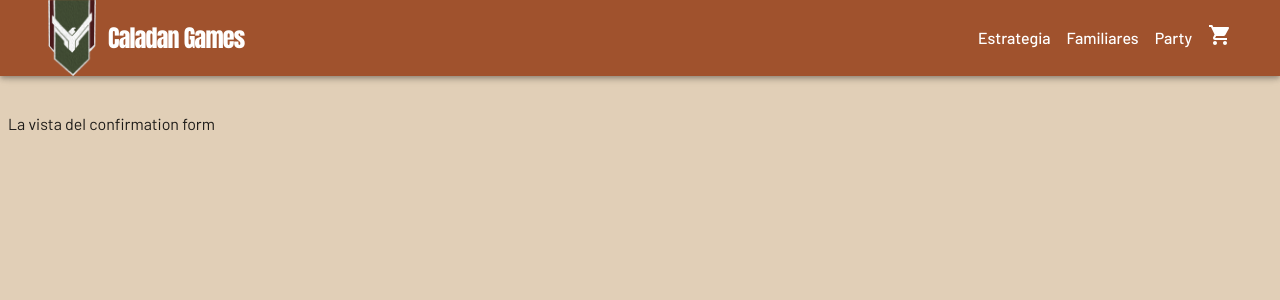
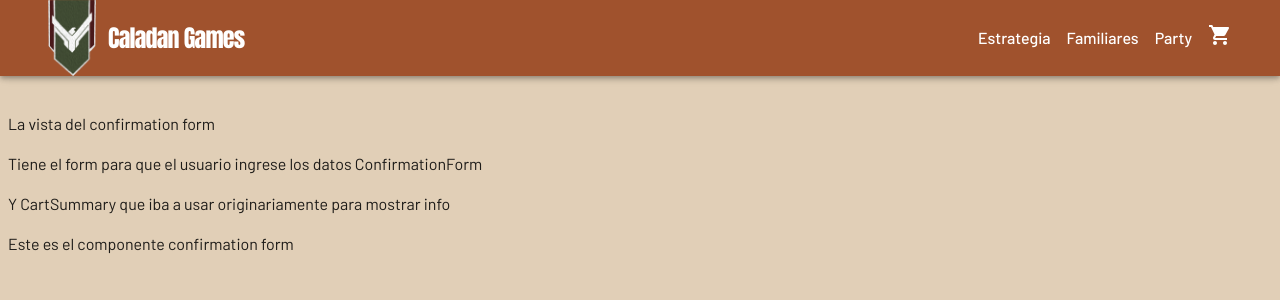
Before and after one commit to pazspera/curso-react-coderhouse, a React (Vite) app: page /confirmation in a window 1280 px wide. Shown: the top 300 px of the page. Built offline with nearby package versions, Linux system fonts and the light colour scheme; a web font is replaced by a local one.

Commit message:
Creados componentes ConfirmationFormView y ConfirmationForm.

```diff
--- /dev/null
+++ b/src/components/ConfirmationForm/ConfirmationForm.jsx
@@ -0,0 +1,17 @@
+import { useState } from "react";
+
+export default function ConfirmationForm() {
+  const [buyer, setBuyer] = useState({ name: '', phone: '', email: ''});
+
+  const onChangeName = () => {}
+
+
+  return (
+    <>
+      <p>Este es el componente confirmation form</p>
+      <form>
+
+      </form>
+    </>
+  )
+}
--- a/src/components/ConfirmationFormView/ConfirmationFormView.jsx
+++ b/src/components/ConfirmationFormView/ConfirmationFormView.jsx
@@ -1,3 +1,4 @@
+import ConfirmationForm from "../ConfirmationForm/ConfirmationForm";
 import { Toolbar } from "@mui/material";
 
 export default function ConfirmationFormView() {
@@ -7,6 +8,9 @@ export default function ConfirmationFormView() {
       {/* Fix para el fixed navbar, empuja contenido hacia abajo */}
       <Toolbar />
       <p>La vista del confirmation form</p>
+      <p>Tiene el form para que el usuario ingrese los datos ConfirmationForm</p>
+      <p>Y CartSummary que iba a usar originariamente para mostrar info</p>
+      <ConfirmationForm></ConfirmationForm>
     </>
   )
 }
```
